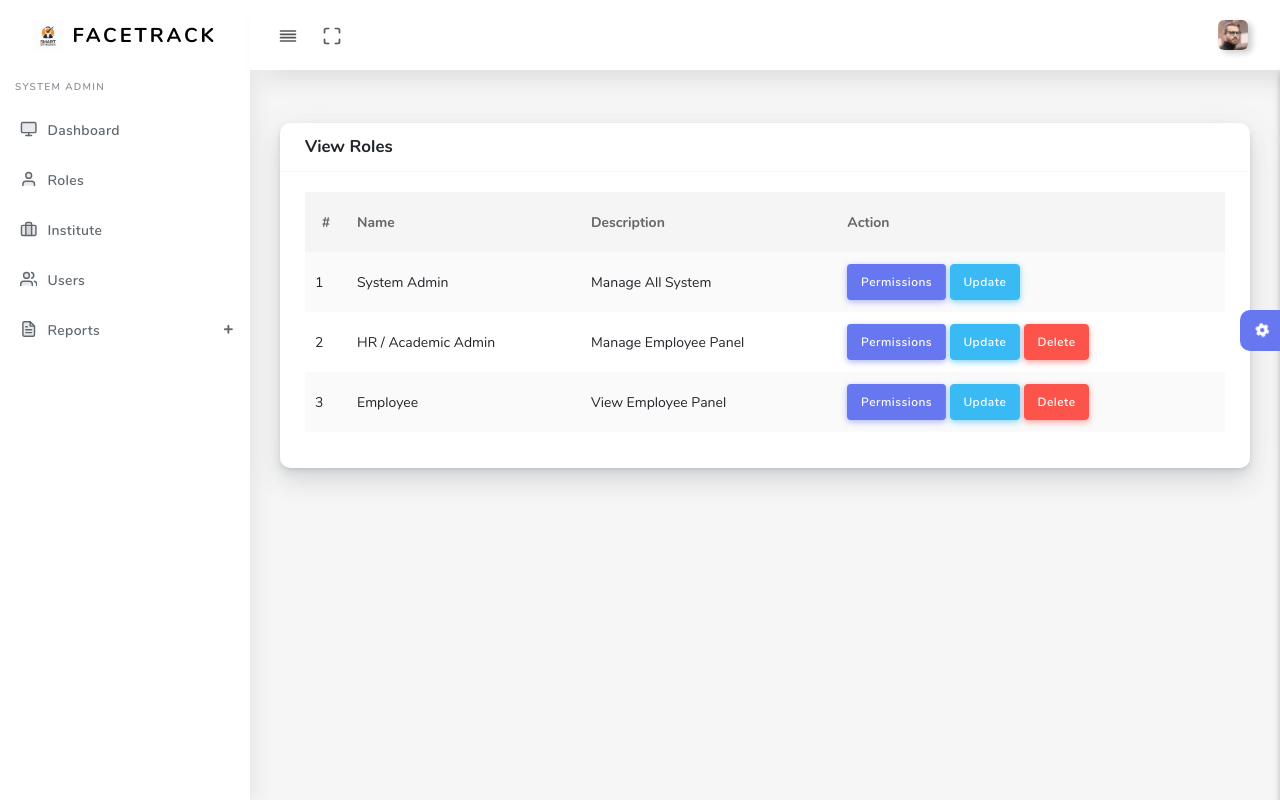
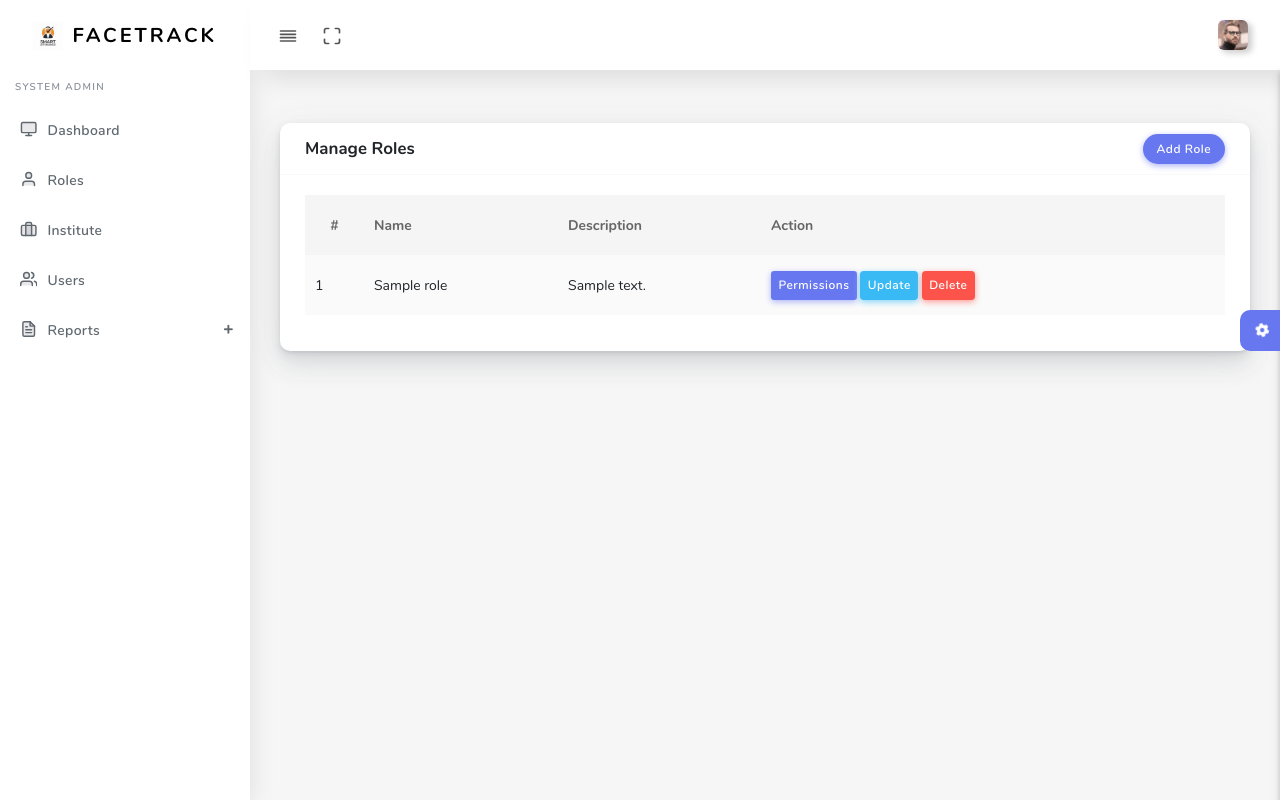
Before and after one commit to PriyankMangaroliya/FaceTrack, a Flask app: template templates/systemadmin/viewRole.html in a window 1280 px wide. Run offline with Flask 3, Linux system fonts and the light colour scheme; the visitor is signed in with stand-in values (Sample User, id 1); the template is opened without the code that fills it: most values are stand-ins (such as "Sample title", 1, 10 or a date in 2020); some libraries are stand-ins or nearby versions.

Commit message:
Manage roles module

```diff
--- a/app.py
+++ b/app.py
@@ -1,12 +1,13 @@
-from flask import Flask, session, redirect, url_for
+from flask import Flask, redirect, url_for
 from config import Config
-from utils.db import init_db_connection, mongo
+from utils.db import init_db_connection
 from flask import session
 
 # Import controllers
 from controllers.auth_controller import auth_bp
 from controllers.systemadmin_controller import systemadmin_bp
-
+from controllers.sa_roles_controller import roles_bp
+from controllers.sa_institutes_controller import institutes_bp
 
 app = Flask(__name__)               # Initialize Flask app
 app.config.from_object(Config)      # Load configuration from Config class
@@ -16,6 +17,8 @@ init_db_connection(app)             # Initialize MongoDB connection
 # Register Blueprint
 app.register_blueprint(auth_bp)
 app.register_blueprint(systemadmin_bp)
+app.register_blueprint(roles_bp)
+app.register_blueprint(institutes_bp)
 
 
 
--- a/templates/systemadmin/sidebar.html
+++ b/templates/systemadmin/sidebar.html
@@ -18,7 +18,8 @@
     <ul class="navbar-nav navbar-right">
         <li class="dropdown">
             <a href="#" data-toggle="dropdown" class="nav-link dropdown-toggle nav-link-lg nav-link-user">
-                <img alt="image" src="../../static/assets/img/users/user-8.png" class="user-img-radious-style">
+                <img alt="image" src="{{ url_for('static', filename='assets/img/users/user-8.png') }}"
+                    class="user-img-radious-style">
                 <span class="d-sm-none d-lg-inline-block"></span>
             </a>
             <div class="dropdown-menu dropdown-menu-right pullDown">
@@ -39,7 +40,8 @@
     <aside id="sidebar-wrapper">
         <div class="sidebar-brand">
             <a href="{{ url_for('systemadmin.index') }}">
-                <img alt="image" src="../../static/assets/img/logo.png" class="header-logo"/>
+                <img alt="image" src="{{ url_for('static', filename='assets/img/logo.png') }}"
+                     class="header-logo"/>
                 <span class="logo-name">FaceTrack</span>
             </a>
         </div>
@@ -51,14 +53,14 @@
                 </a>
             </li>
 
-            <li class="dropdown {% if request.endpoint == 'systemadmin.viewroles' %}active{% endif %}">
-                <a href="{{ url_for('systemadmin.viewroles') }}" class="nav-link">
+            <li class="dropdown {% if request.endpoint == 'roles.viewroles' %}active{% endif %}">
+                <a href="{{ url_for('roles.view_roles') }}" class="nav-link">
                     <i data-feather="user"></i><span>Roles</span>
                 </a>
             </li>
 
-            <li class="dropdown">
-                <a href="{{ url_for('systemadmin.index') }}" class="nav-link">
+            <li class="dropdown {% if request.endpoint == 'institutes.viewinstitutes' %}active{% endif %}">
+                <a href="{{ url_for('institutes.view_institutes') }}" class="nav-link">
                     <i data-feather="briefcase"></i><span>Institute</span>
                 </a>
             </li>
--- a/templates/systemadmin/viewRole.html
+++ b/templates/systemadmin/viewRole.html
@@ -3,7 +3,8 @@
 <head>
     <meta charset="UTF-8">
     <meta content="width=device-width, initial-scale=1, maximum-scale=1, shrink-to-fit=no" name="viewport">
-    <title>FaceTrack - View Roles</title>
+    <title>FaceTrack - System Admin | View Roles</title>
+
     <!-- General CSS Files -->
     <link rel="stylesheet" href="../../static/assets/css/app.min.css">
     <link rel="stylesheet" href="../../static/assets/bundles/datatables/datatables.min.css">
@@ -21,20 +22,24 @@
 <div id="app">
     <div class="main-wrapper main-wrapper-1">
 
-        <!-- Header Component -->
+        <!-- Sidebar -->
         {% include 'systemadmin/sidebar.html' %}
 
         <!-- Main Content -->
         <div class="main-content">
-
             <section class="section">
                 <div class="section-body">
                     <div class="row">
                         <div class="col-12">
                             <div class="card">
+
                                 <div class="card-header">
-                                    <h4>View Roles</h4>
+                                    <h4>Manage Roles</h4>
+                                    <div class="card-header-action">
+                                        <a href="{{ url_for('roles.add_role') }}" class="btn btn-primary">Add Role</a>
+                                    </div>
                                 </div>
+
                                 <div class="card-body">
                                     <div class="table-responsive">
                                         <table class="table table-striped" id="table-1">
@@ -47,65 +52,58 @@
                                             </tr>
                                             </thead>
                                             <tbody>
-                                            <tr>
-                                                <td>1</td>
-                                                <td>System Admin</td>
-                                                <td>Manage All System</td>
-                                                <td>
-                                                    <a href="#" class="btn btn-primary">Permissions</a>
-                                                    <a href="#" class="btn btn-info">Update</a>
-                                                    <!--                                                    <a href="#" class="btn btn-danger">Delete</a>-->
-                                                </td>
-                                            </tr>
-                                            <tr>
-                                                <td>2</td>
-                                                <td>HR / Academic Admin</td>
-                                                <td>Manage Employee Panel</td>
-                                                <td>
-                                                    <a href="#" class="btn btn-primary">Permissions</a>
-                                                    <a href="#" class="btn btn-info">Update</a>
-                                                    <a href="#" class="btn btn-danger">Delete</a>
-                                                </td>
-                                            </tr>
-                                            <tr>
-                                                <td>3</td>
-                                                <td>Employee</td>
-                                                <td>View Employee Panel</td>
-                                                <td>
-                                                    <a href="#" class="btn btn-primary">Permissions</a>
-                                                    <a href="#" class="btn btn-info">Update</a>
-                                                    <a href="#" class="btn btn-danger">Delete</a>
-                                                </td>
-                                            </tr>
+                                            {% for role in roles %}
+                                                <tr>
+                                                    <td>{{ loop.index }}</td>
+                                                    <td>{{ role.name }}</td>
+                                                    <td>{{ role.description or 'No description' }}</td>
+                                                    <td>
+                                                        <a href="#" class="btn btn-primary btn-sm">Permissions</a>
 
+                                                        <a href="{{ url_for('roles.edit_role', role_id=role._id) }}"
+                                                           class="btn btn-info btn-sm">Update</a>
+
+                                                        {% if role.name == "System Admin" %}
+                                                            <button class="btn btn-danger btn-sm" disabled>Not Delete
+                                                            </button>
+                                                        {% else %}
+                                                            <a href="{{ url_for('roles.delete_role', role_id=role._id) }}"
+                                                               class="btn btn-danger btn-sm"
+                                                               onclick="return confirm('Are you sure you want to delete this role?');">
+                                                                Delete
+                                                            </a>
+                                                        {% endif %}
+                                                    </td>
+                                                </tr>
+                                            {% else %}
+                                                <tr>
+                                                    <td colspan="4" class="text-center text-muted">
+                                                        No roles found in the database
+                                                    </td>
+                                                </tr>
+                                            {% endfor %}
                                             </tbody>
                                         </table>
                                     </div>
                                 </div>
+
                             </div>
                         </div>
                     </div>
-
                 </div>
             </section>
 
-            <!-- Settings Component -->
             {% include 'systemadmin/settings.html' %}
-
         </div>
     </div>
 </div>
 
-<!-- General JS Scripts -->
+<!-- JS -->
 <script src="../../static/assets/js/app.min.js"></script>
-<!-- JS Libraies -->
 <script src="../../static/assets/bundles/datatables/datatables.min.js"></script>
 <script src="../../static/assets/bundles/datatables/DataTables-1.10.16/js/dataTables.bootstrap4.min.js"></script>
 <script src="../../static/assets/bundles/jquery-ui/jquery-ui.min.js"></script>
-<!-- Page Specific JS File -->
 <script src="../../static/assets/js/page/datatables.js"></script>
-<!-- Template JS File -->
 <script src="../../static/assets/js/scripts.js"></script>
-
 </body>
 </html>
```
Also changed, not shown: controllers/sa_roles_controller.py (added, +96 -0 lines), controllers/systemadmin_controller.py (+2 -7 lines), templates/systemadmin/manageRole.html (+34 -27 lines).
